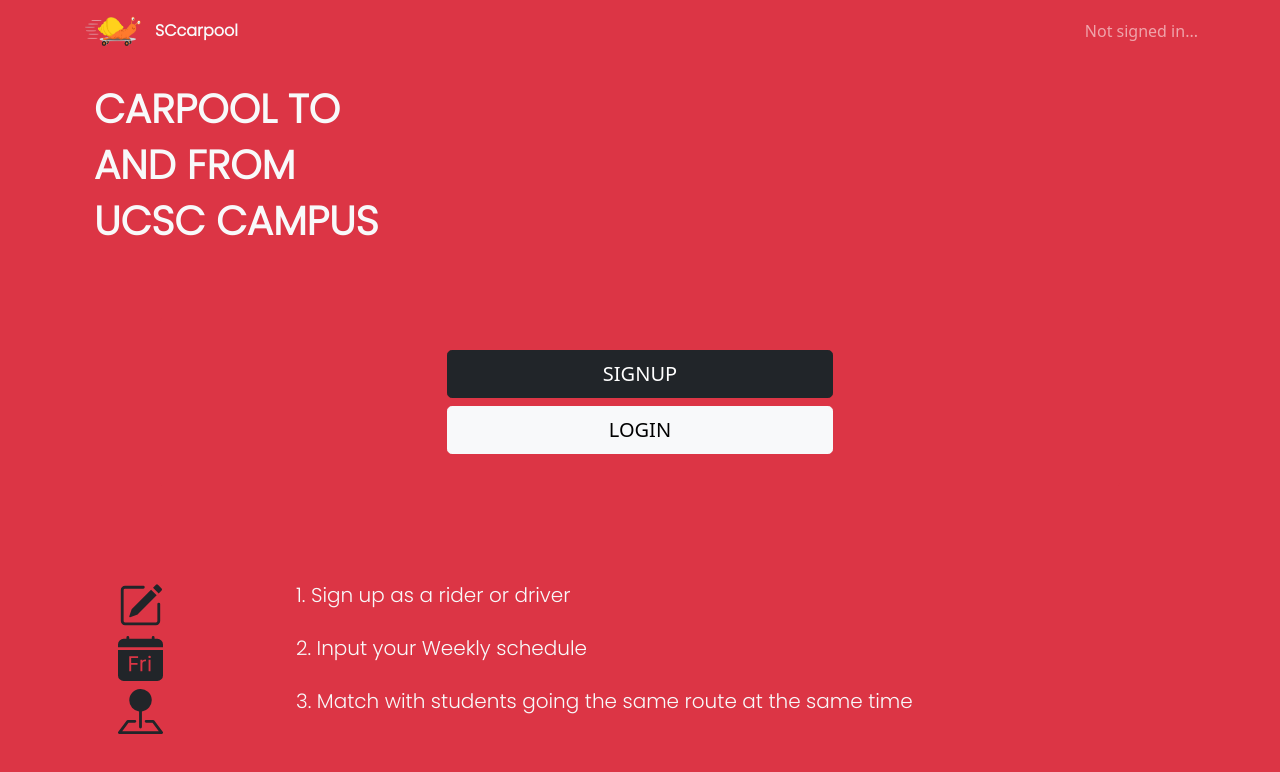
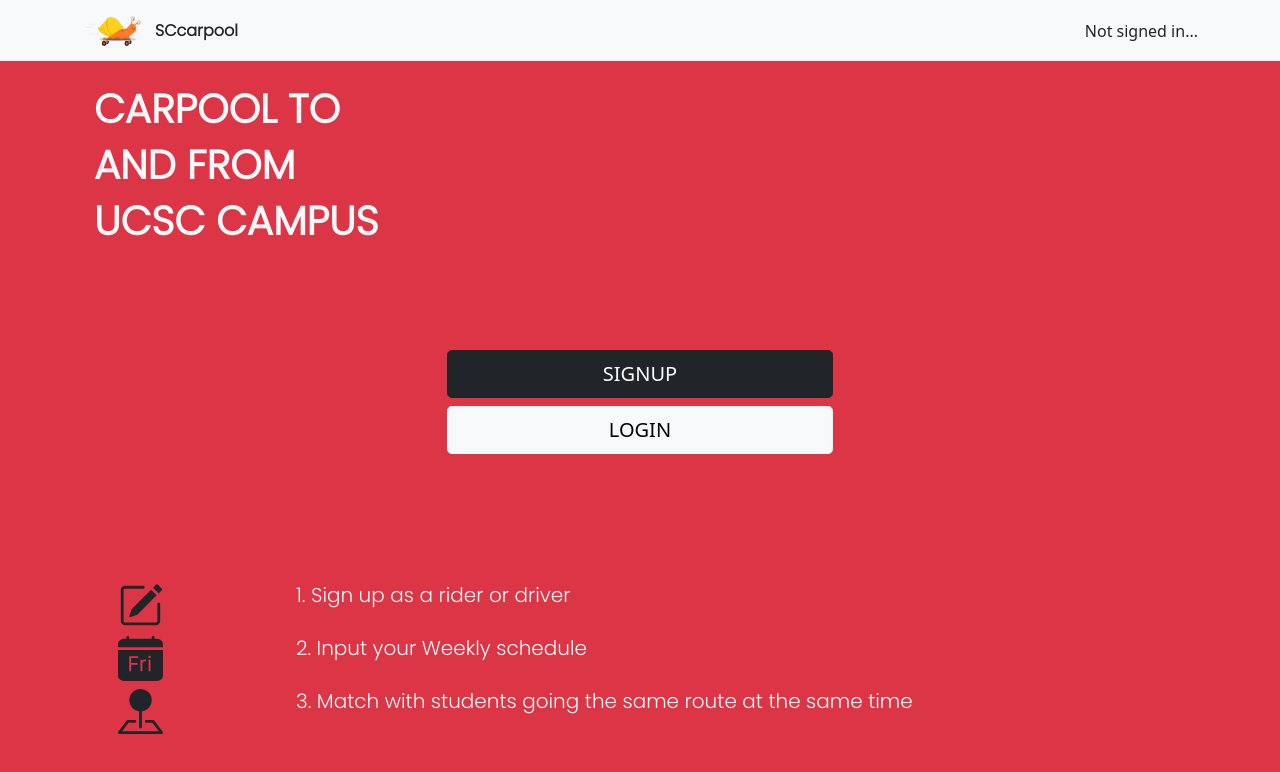
Before and after one commit to assadiandre/SantaCruzRideApp, a React (Create React App) app in the folder Client/: page / in a window 1280 px wide. Shown: the top 772 px of the page. Built offline with nearby package versions, Linux system fonts and the light colour scheme; no server answers.

Commit message:
edit navabr

```diff
--- a/Client/src/Components/NavBar/NavBar.js
+++ b/Client/src/Components/NavBar/NavBar.js
@@ -25,14 +25,18 @@
 
   return (
     <div>
-      <Navbar bg="danger" variant="dark">
+      <Navbar bg={userObject ? 'danger' : 'light'} variant="dark">
         <Container>
           <Link to={'/'}>
             <img src={logo} width="65" height="45" alt="" />
           </Link>
           <Navbar.Toggle />
           <Nav className="me-auto">
-            <Nav.Link className="text-light" as={Link} to="/">
+            <Nav.Link
+              className={userObject ? 'text-light' : 'text-dark'}
+              as={Link}
+              to="/"
+            >
               <b>SCcarpool</b>
             </Nav.Link>
           </Nav>
@@ -48,7 +52,11 @@
               </Nav>
             ) : (
               <Nav>
-                <Navbar.Text>Not signed in...</Navbar.Text>
+                <Navbar.Text
+                  className={userObject ? 'text-light' : 'text-dark'}
+                >
+                  Not signed in...
+                </Navbar.Text>
               </Nav>
             )}
           </Navbar.Collapse>
```
